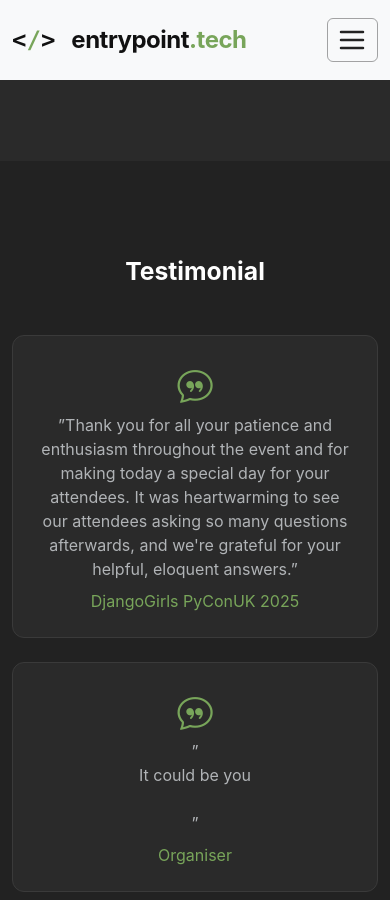
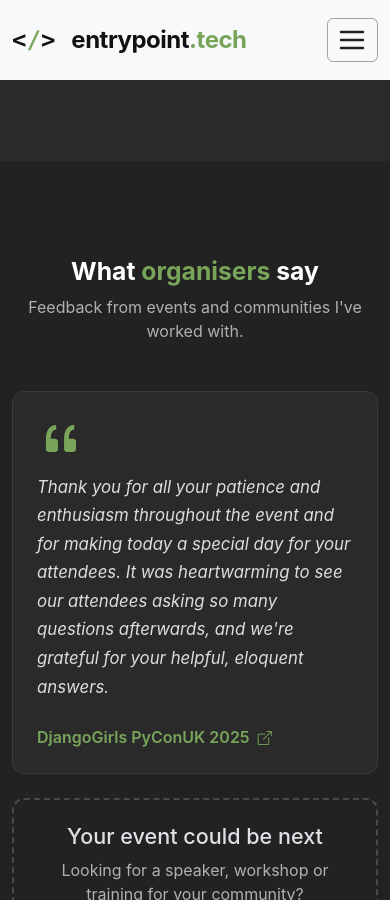
Before and after one commit to atarkowska/atarkowska.github.io, a Jekyll site: the page built from index.html, in a window 390 px wide and 900 px high, scrolled down 4057 px. Built offline with Jekyll 4.4.1, drawn with Linux system fonts in a browser that asks for light colours.

Commit message:
update testimonials layout

```diff
--- a/_includes/header.html
+++ b/_includes/header.html
@@ -16,7 +16,7 @@
         <li class="nav-item"><a class="nav-link" href="#about">About</a></li>
         <li class="nav-item"><a class="nav-link" href="#services">Services</a></li>
         <li class="nav-item"><a class="nav-link" href="#approach">Approach</a></li>
-        <li class="nav-item"><a class="nav-link" href="#testimonial">Testimonial</a></li>
+        <li class="nav-item"><a class="nav-link" href="#testimonial">Testimonials</a></li>
         <li class="nav-item"><a class="nav-link" href="#contact">Contact</a></li>
       </ul>
     </div>
--- a/assets/css/main.css
+++ b/assets/css/main.css
@@ -111,6 +111,32 @@ body { background: var(--dark); color: #fff; }
 .service-icon,
 .feedback-icon { font-size: 2.2rem; color: var(--accent); }
 
+/* ---------- Testimonials ---------- */
+.testimonial-card:hover { transform: none; }
+.testimonial-quote {
+  font-size: 3rem;
+  line-height: 1;
+  color: var(--accent);
+  margin-bottom: .5rem;
+}
+.testimonial-text {
+  font-size: 1.05rem;
+  line-height: 1.7;
+  color: #ddd;
+  font-style: italic;
+}
+.testimonial-author {
+  font-weight: 600;
+  color: var(--accent);
+  text-decoration: none;
+}
+a.testimonial-author:hover { color: var(--accent-hover); text-decoration: underline; }
+.testimonial-cta {
+  background: transparent;
+  border: 2px dashed #4a4a4a;
+  border-radius: 12px;
+}
+
 .step-number {
   width: 56px;
   height: 56px;
--- a/index.html
+++ b/index.html
@@ -116,19 +116,35 @@ title: Technology Coach & Trainer
 <!-- TESTIMONIAL -->
 <section id="testimonial" class="section">
   <div class="container">
-    <h2 class="section-title text-center mb-5">Testimonial</h2>
-    <div class="row align-items-center g-4">
-	  {% for f in site.data.feedback %}
-	  <div class="col-lg-6 col-lg-3 text-center">
-		<div class="card service-card h-100">
-		  <div class="card-body p-4">
-  		    <i class="bi {{ f.icon }} feedback-icon"></i>
-		    <p class="mb-2 text-body-secondary">&rdquo;{{ f.text }}&rdquo;</p>
-	        <a href="{{ f.link }}" class="nav-link"><span class="accent">{{ f.organiser }}</span></a>
-		  </div>
-		</div>
-	  </div>
-	{% endfor %}
+    <h2 class="section-title text-center mb-2">What <span class="accent">organisers</span> say</h2>
+    <p class="text-center text-body-secondary mb-5">Feedback from events and communities I've worked with.</p>
+    <div class="row justify-content-center g-4">
+      {% for f in site.data.feedback %}
+      <div class="col-md-10 col-lg-6">
+        <figure class="card service-card testimonial-card h-100 mb-0">
+          <div class="card-body p-4 p-lg-5 d-flex flex-column">
+            <i class="bi bi-quote testimonial-quote" aria-hidden="true"></i>
+            <blockquote class="testimonial-text mb-4">{{ f.text }}</blockquote>
+            <figcaption class="mt-auto">
+              {% if f.link and f.link != "" %}
+              <a href="{{ f.link }}" class="testimonial-author" target="_blank" rel="noopener">{{ f.organiser }}<i class="bi bi-box-arrow-up-right ms-2 small"></i></a>
+              {% else %}
+              <span class="testimonial-author">{{ f.organiser }}</span>
+              {% endif %}
+            </figcaption>
+          </div>
+        </figure>
+      </div>
+      {% endfor %}
+      <div class="col-md-10 col-lg-6">
+        <div class="card testimonial-card testimonial-cta h-100">
+          <div class="card-body p-4 p-lg-5 d-flex flex-column justify-content-center align-items-center text-center">
+            <h3 class="h4 mb-2">Your event could be next</h3>
+            <p class="text-body-secondary mb-4">Looking for a speaker, workshop or training for your community?</p>
+            <a href="#contact" class="btn btn-accent">Get in touch</a>
+          </div>
+        </div>
+      </div>
     </div>
   </div>
 </section>
```
Also changed, not shown: _data/feedback.yml (+1 -7 lines).
